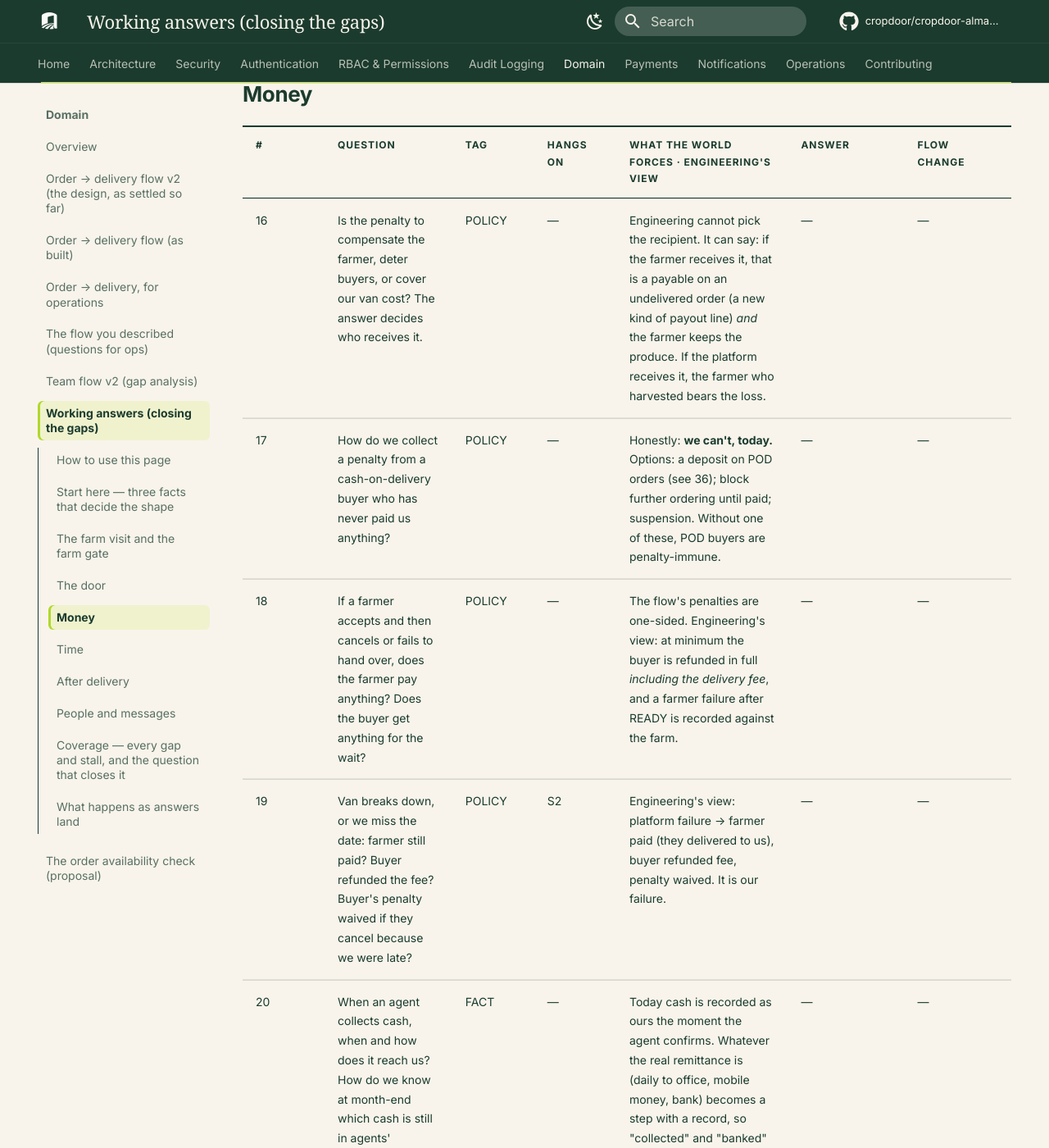
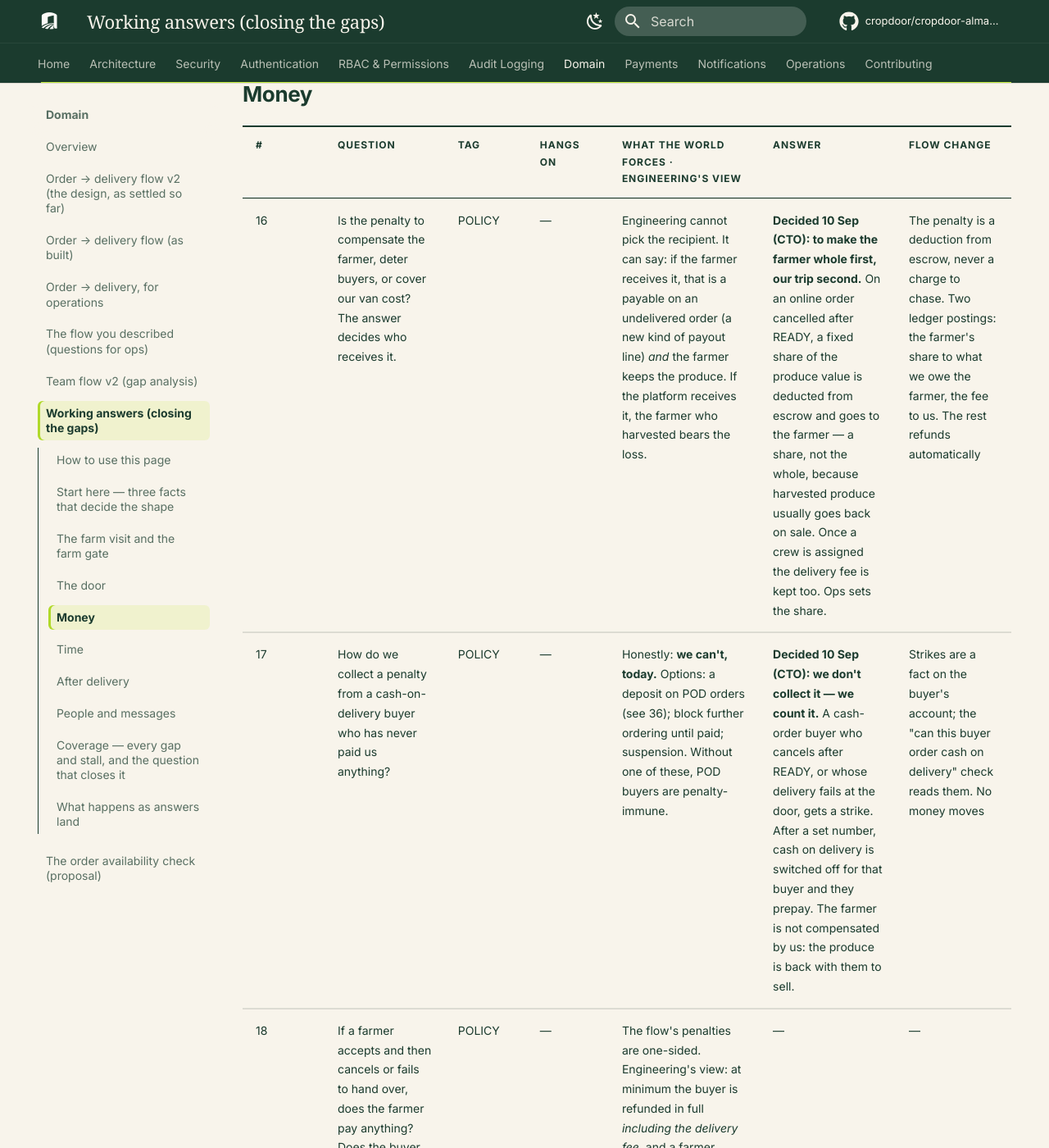
Before and after one commit to cropdoor/cropdoor-almanac, an MkDocs documentation site: the page built from docs/domain/order-delivery-flow-v2-working-answers.md, in a window 1280 px wide and 1400 px high, scrolled down 9048 px. Shown: the whole window at 82% size. Built offline with MkDocs 1.6.1 and Material for MkDocs 9.7.7, drawn with Linux system fonts in a browser that asks for light colours; some web fonts are replaced; comment, search, counter and statistics services are not loaded; some of the changed text lies outside the part shown.

Commit message:
docs(domain): the cancellation penalty decided
Online: a fixed share of the produce value, deducted from escrow, to the
farmer; the delivery fee kept once a crew is assigned; a few minutes'
grace after READY; nothing when the failure is ours. Cash on delivery:
no collection, strikes instead, cash switched off after a set number;
no deposit for now. Questions 16, 17, 19, 28 and 36 closed.

```diff
--- a/docs/domain/order-delivery-flow-v2-working-answers.md
+++ b/docs/domain/order-delivery-flow-v2-working-answers.md
@@ -76,16 +76,16 @@ These are FACT questions. Ops can answer them in a sentence each, and the answer
 
 | # | Question | Tag | Hangs on | What the world forces · engineering's view | **Answer** | Flow change |
 | --- | --- | --- | --- | --- | --- | --- |
-| 16 | Is the penalty to compensate the farmer, deter buyers, or cover our van cost? The answer decides who receives it. | POLICY | — | Engineering cannot pick the recipient. It can say: if the farmer receives it, that is a payable on an undelivered order (a new kind of payout line) *and* the farmer keeps the produce. If the platform receives it, the farmer who harvested bears the loss. | — | — |
-| 17 | How do we collect a penalty from a cash-on-delivery buyer who has never paid us anything? | POLICY | — | Honestly: **we can't, today.** Options: a deposit on POD orders (see 36); block further ordering until paid; suspension. Without one of these, POD buyers are penalty-immune. | — | — |
+| 16 | Is the penalty to compensate the farmer, deter buyers, or cover our van cost? The answer decides who receives it. | POLICY | — | Engineering cannot pick the recipient. It can say: if the farmer receives it, that is a payable on an undelivered order (a new kind of payout line) *and* the farmer keeps the produce. If the platform receives it, the farmer who harvested bears the loss. | **Decided 10 Sep (CTO): to make the farmer whole first, our trip second.** On an online order cancelled after READY, a fixed share of the produce value is deducted from escrow and goes to the farmer — a share, not the whole, because harvested produce usually goes back on sale. Once a crew is assigned the delivery fee is kept too. Ops sets the share. | The penalty is a deduction from escrow, never a charge to chase. Two ledger postings: the farmer's share to what we owe the farmer, the fee to us. The rest refunds automatically |
+| 17 | How do we collect a penalty from a cash-on-delivery buyer who has never paid us anything? | POLICY | — | Honestly: **we can't, today.** Options: a deposit on POD orders (see 36); block further ordering until paid; suspension. Without one of these, POD buyers are penalty-immune. | **Decided 10 Sep (CTO): we don't collect it — we count it.** A cash-order buyer who cancels after READY, or whose delivery fails at the door, gets a strike. After a set number, cash on delivery is switched off for that buyer and they prepay. The farmer is not compensated by us: the produce is back with them to sell. | Strikes are a fact on the buyer's account; the "can this buyer order cash on delivery" check reads them. No money moves |
 | 18 | If a farmer accepts and then cancels or fails to hand over, does the farmer pay anything? Does the buyer get anything for the wait? | POLICY | — | The flow's penalties are one-sided. Engineering's view: at minimum the buyer is refunded in full *including the delivery fee*, and a farmer failure after READY is recorded against the farm. | — | — |
-| 19 | Van breaks down, or we miss the date: farmer still paid? Buyer refunded the fee? Buyer's penalty waived if they cancel because we were late? | POLICY | S2 | Engineering's view: platform failure → farmer paid (they delivered to us), buyer refunded fee, penalty waived. It is our failure. | — | — |
+| 19 | Van breaks down, or we miss the date: farmer still paid? Buyer refunded the fee? Buyer's penalty waived if they cancel because we were late? | POLICY | S2 | Engineering's view: platform failure → farmer paid (they delivered to us), buyer refunded fee, penalty waived. It is our failure. | **Decided 10 Sep (CTO): no penalty when it is our fault.** The buyer is refunded in full, delivery fee included, if they cancel because we were late. | A cancellation flagged as our fault refunds everything; farmer's position on our failure stays open under S2 (a farmer who handed off did their part) |
 | 20 | When an agent collects cash, when and how does it reach us? How do we know at month-end which cash is still in agents' pockets? | FACT | — | Today cash is recorded as ours the moment the agent confirms. Whatever the real remittance is (daily to office, mobile money, bank) becomes a step with a record, so "collected" and "banked" are different facts. **After 32 (10 Sep):** agents are employees, so this is ordinary staff cash handling — the question is only *when and how* (end of day to the office? mobile money?). | — | — |
 | 21 | Does a complaint after delivery pause the farmer's payment? For how long? If already paid, do we take it back from their next sale? | POLICY | S2 | Engineering's view: **yes, an open dispute holds that order's payout**, and the payout clearance window should be at least the dispute window so an *undisputed* order clears exactly as the window closes. Clawback from future sales should be the exception, not the mechanism. | **Answered 9 Sep (S2): yes.** A buyer's dispute holds that order's payout; Admin/Ops receive it and investigate. Still open: for how long, and what happens if the farmer was already paid | The payout run skips any order with an open dispute; Admin/Ops' dispute queue is where it is released or resolved |
 | 22 | "Partial refund", "replacement", "goodwill credit" — what actually happens, who moves what money, who pays for a replacement delivery? | POLICY | S2 | None of these outcomes moves money today. Each needs a rail: partial refund = a refund of a stated amount; replacement = a new order at whose cost?; goodwill credit = a buyer balance we do not have. Pick which outcomes we actually offer. | — | — |
 | 23 | A cash buyer wins a complaint — how do we pay them back? | POLICY | — | Needs a pay-to-buyer rail (mobile money) and an answer to "has the agent's cash even been banked". | — | — |
 | 24 | Does a cancellation fee attract VAT or levies? What document does the buyer receive for it? | FACT | — | An accountant's question. The answer decides whether the penalty is one ledger line or two, and whether a credit note can carry it. | — | — |
-| **36** | **Should cash-on-delivery orders require a deposit?** | POLICY | — | *Not asked before — engineering's proposal.* It is the only mechanism that makes a POD penalty enforceable, and it partly answers 17, 23 and the phantom-POD-buyer case. It also changes the buyer's experience. | — | — |
+| **36** | **Should cash-on-delivery orders require a deposit?** | POLICY | — | *Not asked before — engineering's proposal.* It is the only mechanism that makes a POD penalty enforceable, and it partly answers 17, 23 and the phantom-POD-buyer case. It also changes the buyer's experience. | **Decided 10 Sep (CTO): not now — kept in reserve.** A mobile-money deposit equal to the delivery fee at placement, added only if failed cash deliveries turn out to be common. | Nothing to build now. If added later, the deposit is the thing a cash-order penalty deducts from |
 
 ---
 
@@ -96,7 +96,7 @@ These are FACT questions. Ops can answer them in a sentence each, and the answer
 | 25 | How long may an order wait for the farmer to accept before we cancel it for them? | POLICY | — | Every state needs a maximum or it is a stall. Engineering's view: a number of hours, then auto-cancel with the buyer refunded in full. | — | — |
 | 26 | Once READY, how quickly must the van collect? Is produce saleable after that? | POLICY | S1 | Sets the collection SLA — and whether a buyer whose order sits READY waiting for *our* van is still in the penalty window. Engineering's view: they should not be. | — | — |
 | 27 | How long may an order sit "handed off" or "in transit" before the office is alerted? Who is alerted? | POLICY | S3 | This is the ops list from the previous round — "ready and not collected", now also "collected and not delivered". Needs an owner. **After S3 (10 Sep):** "handed off, not yet in transit" joins the list — the farmer says it left, the crew has not said they have it. | — | — |
-| 28 | A buyer taps cancel a moment after the farmer accepted and is told a penalty applies. Grace period, or hard line? | POLICY | — | Engineering's view: a short grace period (minutes) costs nothing and removes a complaint generator. **After 34:** the moment in question is READY, not acceptance. | — | — |
+| 28 | A buyer taps cancel a moment after the farmer accepted and is told a penalty applies. Grace period, or hard line? | POLICY | — | Engineering's view: a short grace period (minutes) costs nothing and removes a complaint generator. **After 34:** the moment in question is READY, not acceptance. | **Decided 10 Sep (CTO): a few minutes' grace after READY.** Ops sets the minutes. | A cancel inside the grace window is free; the penalty applies after it |
 
 ---
 
@@ -131,6 +131,7 @@ So we can see when we are done. A gap with no question was a hole in the analysi
 | POD buyer short or partial | 13 (answered: no hand-over; DELIVERY FAILED), 36 |
 | Cancellation between accepted and READY undefined | **34** |
 | Penalties one-sided | 18 |
+| Penalty mechanics | 16, 17, 28, 36 (decided) |
 | Farmer without a smartphone | 7 (answered: a farmer must have one), 10 (dropped) |
 | Door sequence unordered | 11 |
 | Buyer present, no code | 12 |
@@ -152,7 +153,7 @@ So we can see when we are done. A gap with no question was a hole in the analysi
 | IN_TRANSIT never DELIVERED | 14, 27 |
 | Dispute open, farm silent | 21 |
 | POD cash never remitted | 20 |
-| POD penalty owed | 17, 36 |
+| POD penalty owed | 17, 36 (decided: strikes, not collection) |
 | Only buyers can dispute | **35** |
 | Field agent certifies bad produce | 6 |
 | One person, three hats | 31 |
```
Also changed, not shown: docs/domain/order-delivery-flow-v2.md (+4 -8 lines).
